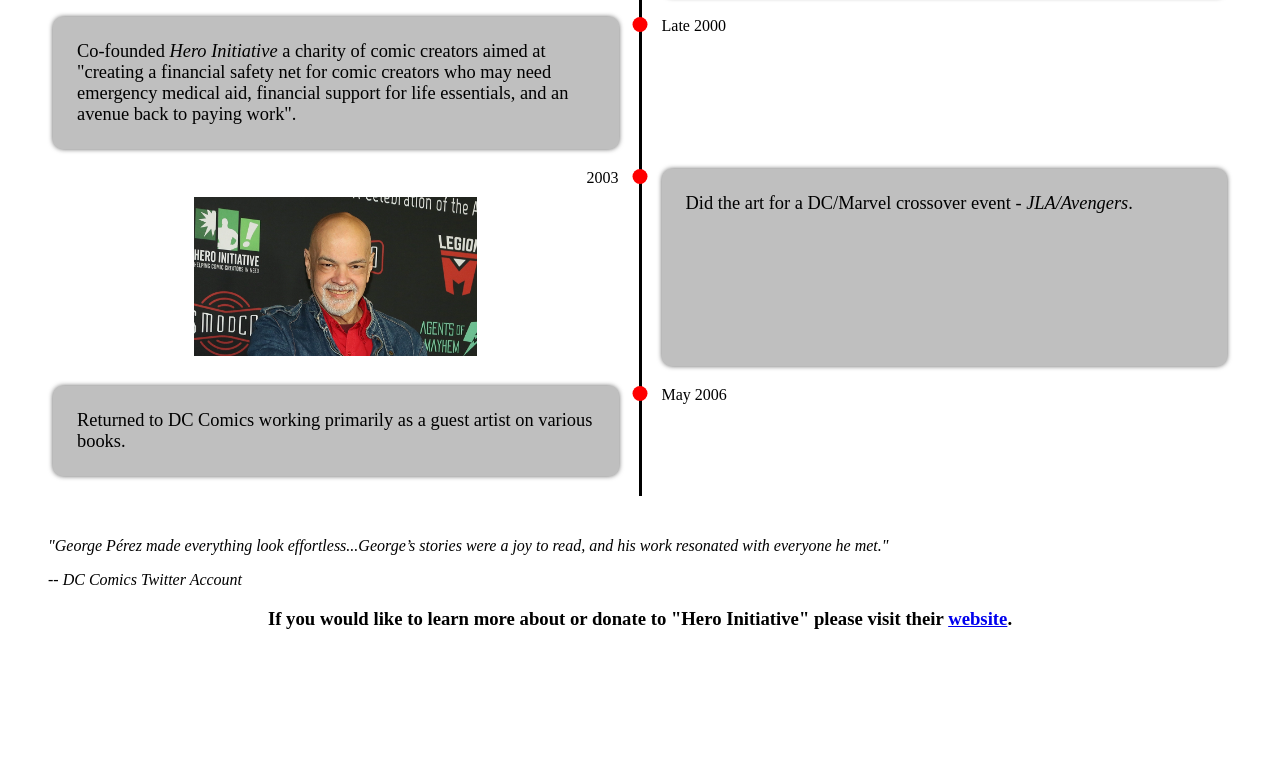
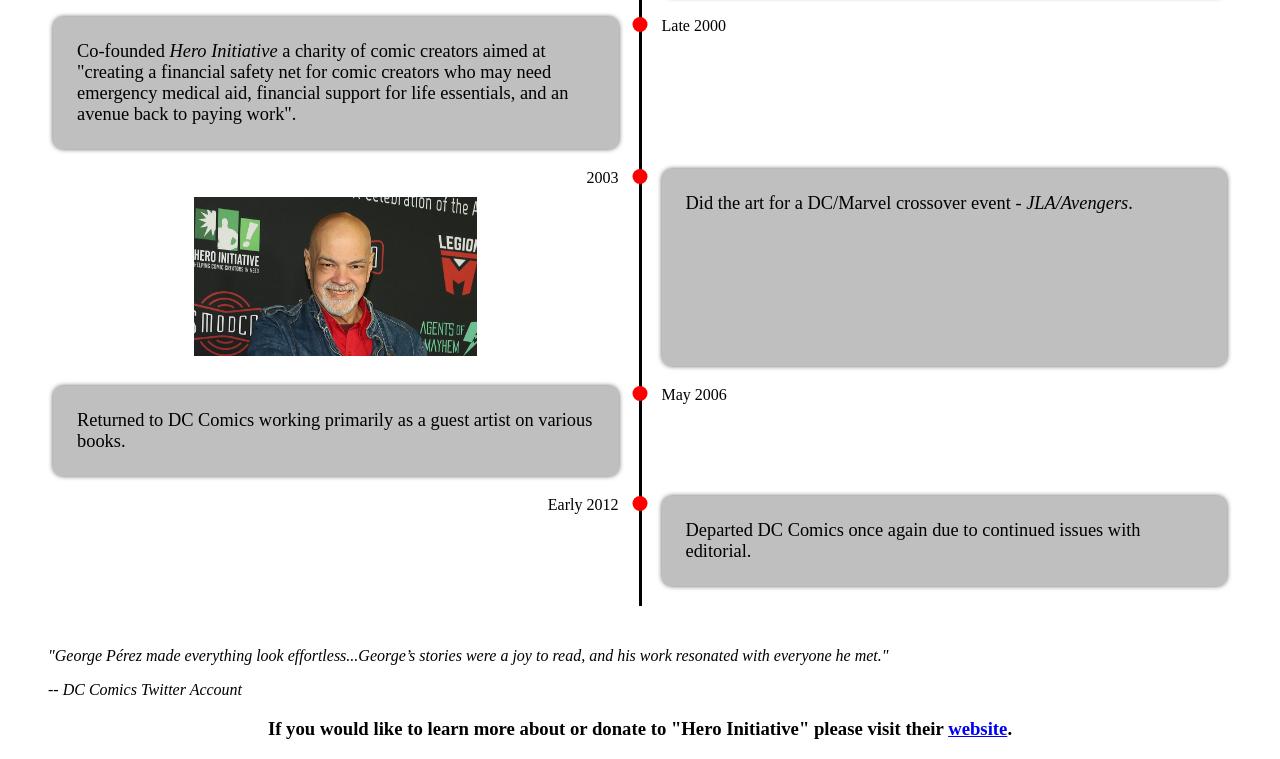
Before and after one commit to AaronJHarvey/Tribute-Page, a plain HTML site: page src/index.html in a window 1280 px wide. Shown: the part 2770-3529 px from the top of the page. Before the commit the page ends 3419 px from the top, so only its background shows below. Drawn offline with Linux system fonts and the light colour scheme.

Commit message:
Adds Nineteenth Event

```diff
--- a/src/index.html
+++ b/src/index.html
@@ -337,6 +337,21 @@
                         </div>
                     </div>
 
+                    <div class="timeline-component">
+                        <div class="timeline-date timeline-date--right">
+                            Early 2012
+                        </div>
+                    </div>
+                    <div class="timeline-middle">
+                        <div class="timeline-point">
+                        </div>
+                    </div>
+                    <div class="timeline-component timeline-component-bg">
+                        <p class="timeline-event">
+                         Departed DC Comics once again due to continued issues with editorial.
+                        </p>
+                    </div>
+
 
                 </div>
 
```
